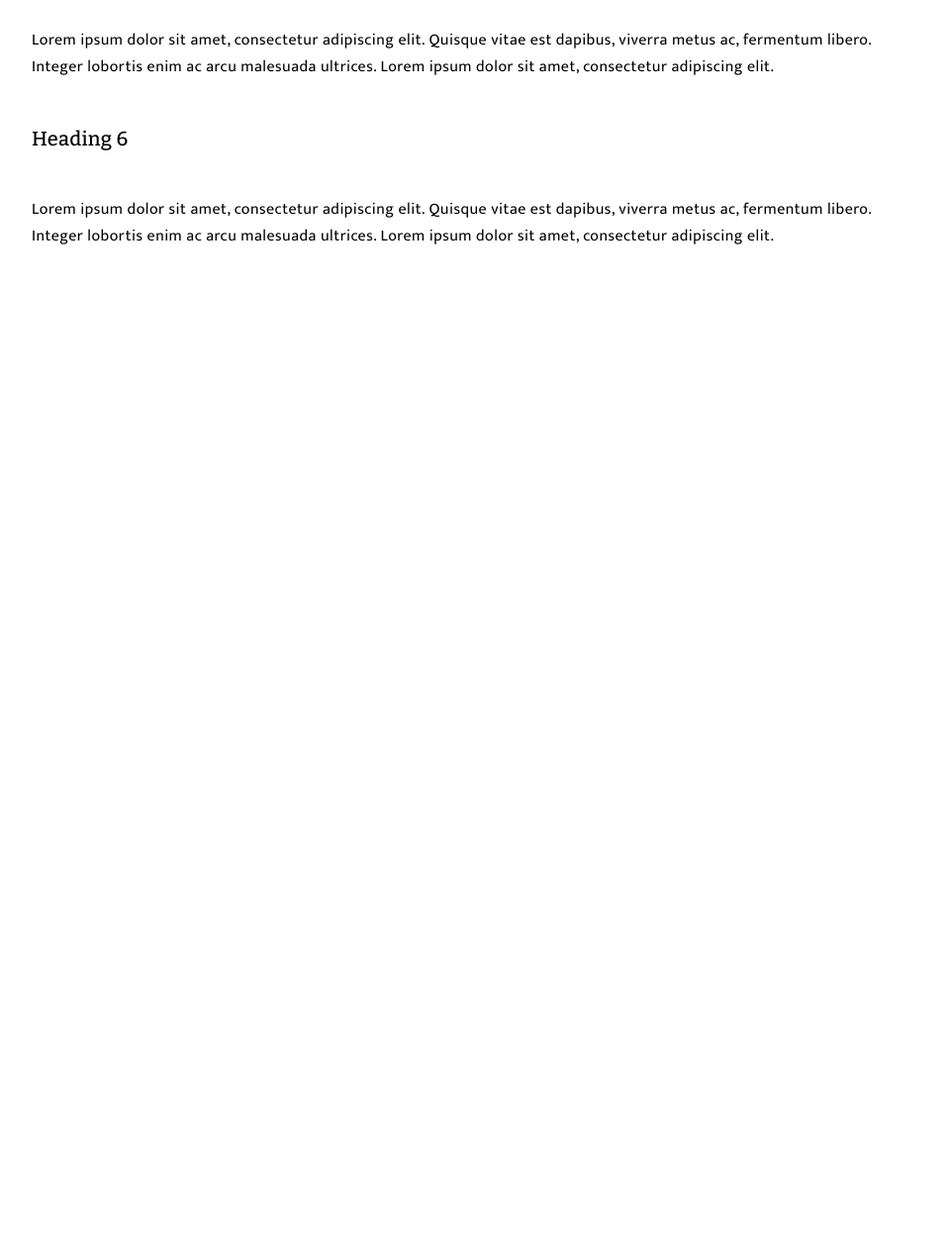
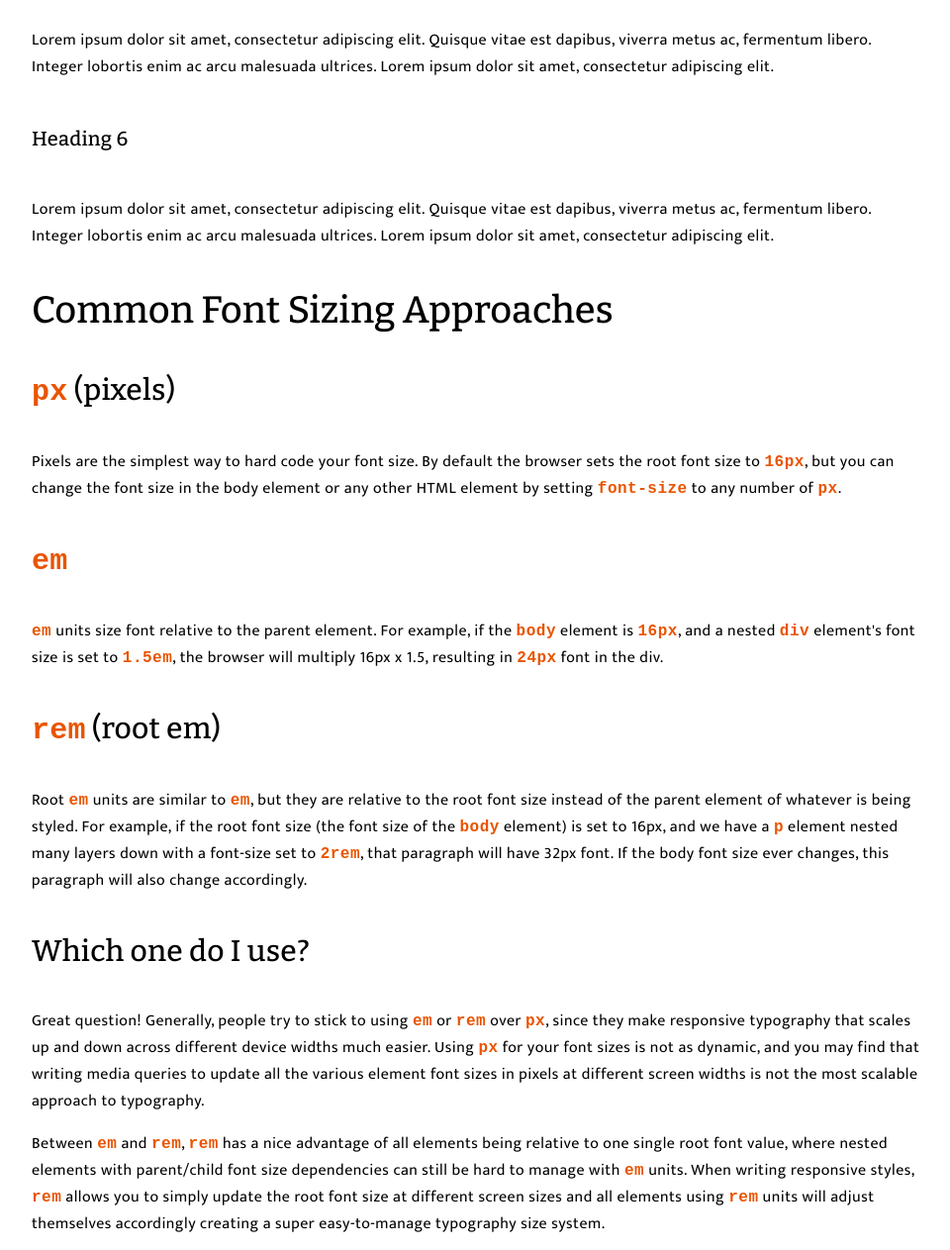
Before and after one commit to foxwayne1/blog-post, a plain HTML site: page index.html in a window 1280 px wide. Shown: the part 1533-2796 px from the top of the page at 99% size, without its empty margins (158-1118 px from the left). Before the commit the page ends 1833 px from the top, so only its background shows below. Drawn offline with nearby package versions, Linux system fonts and the light colour scheme.

Commit message:
code section done for color

```diff
--- a/index.html
+++ b/index.html
@@ -23,9 +23,9 @@
       <p class="headline">
         All About Typography Headlines, like this one, are great ways to quickly
         capture the reader's attention, to give them a sumary, intro, or other
-        important information in a web page. You can use text-transform:
-        uppercase; to make a whole body of text uppercase using CSS if you
-        really need to grab attention!
+        important information in a web page. You can use
+        <code>text-transform: uppercase;</code> to make a whole body of text
+        uppercase using CSS if you really need to grab attention!
       </p>
       <p>
         Okay, now that we're done screaming in the headline in all caps (which
@@ -59,15 +59,17 @@
 
       <h3>a new section</h3>
       <p>
-        And just like that, we've got a new section of content separated by a hr
+        And just like that, we've got a new section of content separated by a
+        <code>hr</code>
         element (a 'horizontal rule' or a divider) and a new heading. Isn't
         putting content together fun?
       </p>
       <p>
         Notice as well that when we entered in the H3 content, it was all
         lowercase, but now it's in a nice Title Case, where the first letter of
-        each word is capitalized. We did that with CSS! Using text-transform:
-        capitalize; we can implement title cased content.
+        each word is capitalized. We did that with CSS! Using
+        <code>text-transform: capitalize;</code> we can implement title cased
+        content.
       </p>
       <h4>Heading 4</h4>
       <p>
@@ -90,6 +92,60 @@
         ac arcu malesuada ultrices. Lorem ipsum dolor sit amet, consectetur
         adipiscing elit.
       </p>
+
+      <h3>Common Font Sizing Approaches</h3>
+
+      <h4><code>px</code> (pixels)</h4>
+      <p>
+        Pixels are the simplest way to hard code your font size. By default the
+        browser sets the root font size to <code>16px</code>, but you can change
+        the font size in the body element or any other HTML element by setting
+        <code>font-size</code>
+        to any number of <code>px</code>.
+      </p>
+      <h4><code>em</code></h4>
+      <p>
+        <code>em</code> units size font relative to the parent element. For
+        example, if the <code>body</code> element is <code>16px</code>, and a
+        nested <code>div</code> element's font size is set to
+        <code>1.5em</code>, the browser will multiply 16px x 1.5, resulting in
+        <code>24px</code> font in the div.
+      </p>
+      <h4><code>rem</code> (root em)</h4>
+      <p>
+        Root <code>em</code> units are similar to <code>em</code>, but they are
+        relative to the root font size instead of the parent element of whatever
+        is being styled. For example, if the root font size (the font size of
+        the <code>body</code> element) is set to 16px, and we have a
+        <code>p</code> element nested many layers down with a font-size set to
+        <code>2rem</code>, that paragraph will have 32px font. If the body font
+        size ever changes, this paragraph will also change accordingly.
+      </p>
+      <h4>Which one do I use?</h4>
+      <p>
+        Great question! Generally, people try to stick to using
+        <code>em</code> or <code>rem</code> over <code>px</code>, since they
+        make responsive typography that scales up and down across different
+        device widths much easier. Using <code>px</code> for your font sizes is
+        not as dynamic, and you may find that writing media queries to update
+        all the various element font sizes in pixels at different screen widths
+        is not the most scalable approach to typography.
+      </p>
+      <p>
+        Between <code>em</code> and <code>rem</code>, <code>rem</code> has a
+        nice advantage of all elements being relative to one single root font
+        value, where nested elements with parent/child font size dependencies
+        can still be hard to manage with <code>em</code> units. When writing
+        responsive styles, <code>rem</code> allows you to simply update the root
+        font size at different screen sizes and all elements using
+        <code>rem</code> units will adjust themselves accordingly creating a
+        super easy-to-manage typography size system.
+      </p>
+      <p>
+        In small projects you may not have an issues hard coding pixelage, but
+        it's always important to understand the drawbacks of writing styles that
+        may not be responsive or dynamic.
+      </p>
     </div>
   </body>
 </html>
--- a/styles.css
+++ b/styles.css
@@ -44,6 +44,9 @@ h6 {
   margin: 0 auto;
   padding: 32px;
 }
+.content h3 {
+  text-transform: capitalize;
+}
 .info {
   font-family: 'Bitter', serif;
   text-align: center;
@@ -73,3 +76,7 @@ h6 {
   font-weight: bold;
   margin-left: 20px;
 }
+code {
+  color: #e95400;
+  font-weight: bold;
+}
```
Also changed, not shown: content.txt.
